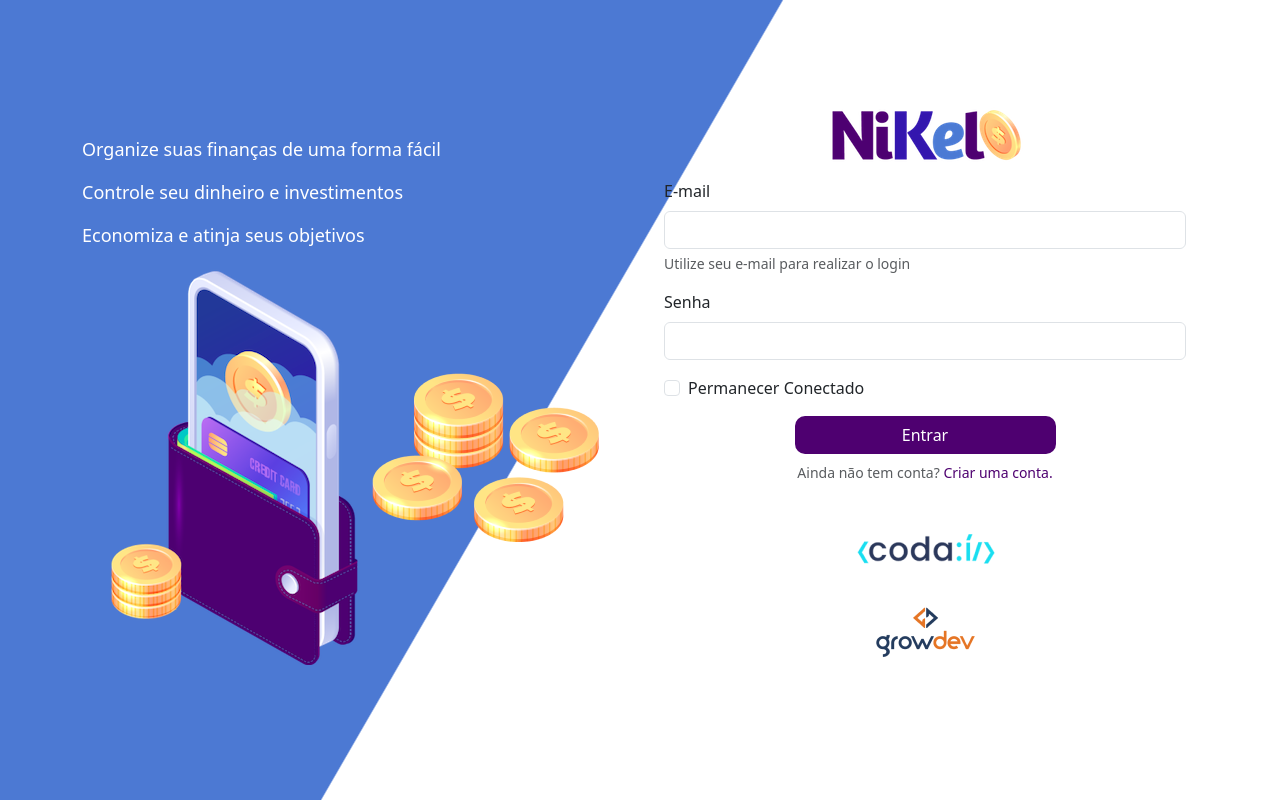
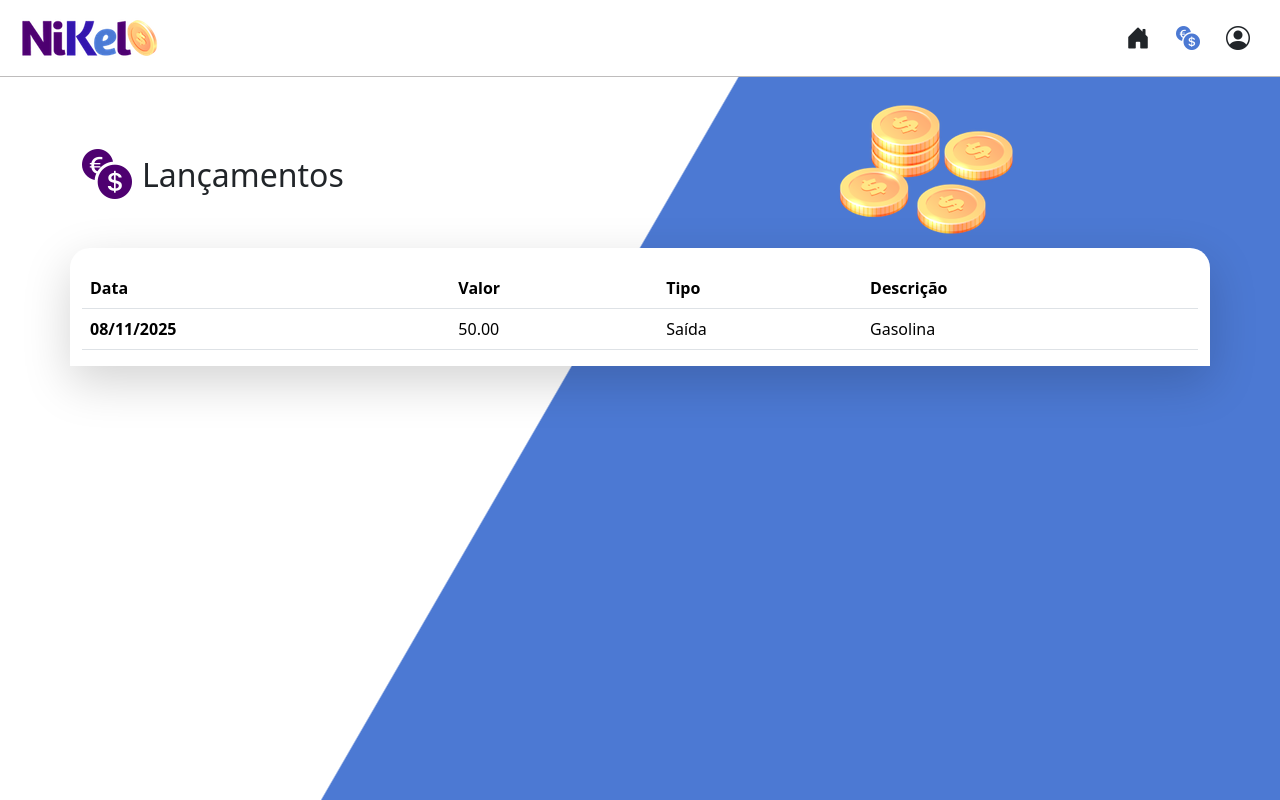
Before and after one commit to wesley-guilherme/nikel, a plain HTML site: page public/transactions.html in a window 1280 px wide. Drawn offline with nearby package versions, Linux system fonts and the light colour scheme.

Commit message:
Quarto Commit

```diff
--- a/public/css/styles.css
+++ b/public/css/styles.css
@@ -20,6 +20,12 @@ header {
     color: #4c79d3;
 }
 
+.icon-detail {
+    font-size: 50px;
+    margin-right: 10px;
+    vertical-align: middle;
+}
+
 .text-login {
     color: #ffffff;
     font-size: 18px;
@@ -39,7 +45,13 @@ header {
     margin: 0 25%;
 }
 
-.button-login:hover {
+.button-default {
+    border-radius: 10px;
+    background-color: #4e0070;
+    color: #ffffff;
+}
+
+.button-login:hover, .button-default:hover {
     background: #4c79d3;
     color: #ffffff;
 }
@@ -53,6 +65,8 @@ header {
     color: #4c79d3;
 }
 
-.form-text {
-
+.info {
+    background-color:#ffffff;
+    border-radius: 20px 20px 0px 0px;
+    padding: 20px 0px 0px 0px;
 }
--- a/public/transactions.html
+++ b/public/transactions.html
@@ -5,75 +5,83 @@
     <meta http-equiv="X-UA-Compatible" content="IE=edge">
     <meta name="viewport" content="width=device-width, initial-scale=1.0">
         <link href="https://cdn.jsdelivr.net/npm/bootstrap@5.3.8/dist/css/bootstrap.min.css" rel="stylesheet" integrity="sha384-sRIl4kxILFvY47J16cr9ZwB07vP4J8+LH7qKQnuqkuIAvNWLzeN8tE5YBujZqJLB" crossorigin="anonymous">
+        <link rel="stylesheet" href="https://cdn.jsdelivr.net/npm/bootstrap-icons@1.13.1/font/bootstrap-icons.min.css">
     <link rel="stylesheet" href="./css/styles.css">
-    <title>Nikel - Histórico</title>
+    <title>Nikel - Lançamentos</title>
 </head>
-<body id="login">
+<body id="app">
+    <header>
+        <nav class="navbar navbar-expand navbar-light bg-white">
+  <div class="container-fluid">
+    <a class="navbar-brand" href="#">
+        <img src="./assets/images/nikel-small-logo.png" alt="logo nikel" class="img-fluid" srcset="">
+    </a>
+    <button class="navbar-toggler" type="button" data-bs-toggle="collapse" data-bs-target="#navbarSupportedContent" aria-controls="navbarSupportedContent" aria-expanded="false" aria-label="Toggle navigation">
+      <span class="navbar-toggler-icon"></span>
+    </button>
+    <div class="collapse navbar-collapse justify-content-end" id="navbarSupportedContent">
+        <div class="d-flex">
+            <a href="home.html"><button class="btn" type="button"><i class="bi bi-house-door-fill fs-4"></i></button></i></a>
+            <a href="transactions.html"><button class="btn" type="button"><i class="bi bi-currency-exchange fs-4 color-secondary"></i></button></i></a>
+
+                <div class="dropdown">
+  <button class="btn" type="button" id="dropdownMenuButton1" data-bs-toggle="dropdown" aria-expanded="false">
+    <i class="bi bi-person-circle fs-4"></i>
+</button>
+    <ul class="dropdown-menu" aria-labeldby="dropdownMenuButton1">
+        <li><a class="dropdown-item active" href="#">Sair</a></li>
+    </ul>
+    </div>
+        </div>
+
+    </div>
+  </div>
+</nav>
+    </header>
     <main>
-        <div class="container">
-            <div class="row vh-100">
-                <div class="col d-flex justify-content-center my-5 flex-column">
-                    <div class="text-login">
-                        <p>Organize suas finanças de uma forma fácil</p>
-                         <p>Controle seu dinheiro e investimentos</p>
-                         <p>Economiza e atinja seus objetivos</p>
-                    </div>
+        <div class="container-lg">
+            <div class="row">
+                <div class="col d-flex mt-4 justify-content-start align-items-center">
+                    <i class="bi bi-currency-exchange color-primary icon-detail"></i>
+                    <span class="fs-2">Lançamentos</span>
+                </div>
+                <div class="col d-fle mt-4 justify-content-end">
                     <div class="text-center">
-                        <img src="./assets/images/pocket.png" alt="image pocket" class="img-fluid" srcset="">
-                        <img src="./assets/images/coins.png" alt="image coins d-none d-md-inline" class="img-fluid" srcset="">
+                        <img src="./assets/images/coins-small.png" alt="image coins" srcset="">
                     </div>
                 </div>
-                <div class="col d-flex justify-content-center my-5 flex-column">
+            </div>
+            <div class="row">
+                <div class="col-12 info shadow-lg">
                     <div class="container">
                         <div class="row">
                             <div class="col">
-                                <div class="text-center mb-3">
-                                    <img src="./assets/images/nikel-logo.png" alt=" logo nikel " class="img-fluid" srcset="">
-                                </div>
-                            </div>
-                        </div>
-                        <div class="rol">
-                            <div class="col">
-                                <form>
-  <div class="mb-3">
-    <label for="exampleInputEmail1" class="form-label">E-mail</label>
-    <input type="email" class="form-control" id="exampleInputEmail1" aria-describedby="emailHelp">
-    <div id="emailHelp" class="form-text">Utilize seu e-mail para realizar o login</div>
-  </div>
-  <div class="mb-3">
-    <label for="exampleInputPassword1" class="form-label">Senha</label>
-    <input type="password" class="form-control" id="exampleInputPassword1">
-  </div>
-  <div class="mb-3 form-check">
-    <input type="checkbox" class="form-check-input" id="exampleCheck1">
-    <label class="form-check-label" for="exampleCheck1">Permanecer Conectado</label>
-  </div>
-  <button type="submit" class="btn button-login">Entrar    </button>
-</form>
-                            </div>
-                        </div>
-                        <div class="rol">
-                            <div class="col">
-                                <p class="text-center mt-2 form-text">Ainda não tem conta? <span class="link-default">Criar uma conta.</span></p>
-                            </div>
-                        </div>
-                        <div class="rol">
-                            <div class="col">
-                                <div class="text-center mt-5">
-                                    <img src="./assets/images/codai-logo.png" alt="" srcset="">
-                                </div>
-                            </div>
-                        </div>
-                            <div class="col">
-                                <div class="text-center">
-                                    <img src="./assets/images/growdev-logo.png" alt="" srcset="">
-                                </div>
-                            </div>
+                                <table class="table">
+  <thead>
+    <tr>
+      <th scope="col">Data</th>
+      <th scope="col">Valor</th>
+      <th scope="col">Tipo</th>
+      <th scope="col">Descrição</th>
+    </tr>
+  </thead>
+  <tbody>
+    <tr>
+      <th scope="row">08/11/2025</th>
+      <td>50.00</td>
+      <td>Saída</td>
+      <td>Gasolina</td>
+    </tr>
+  </tbody>
+</table>
+                          </div>
                         </div>
                     </div>
                 </div>
             </div>
         </div>
     </main>
+
+        <script src="https://cdn.jsdelivr.net/npm/bootstrap@5.3.8/dist/js/bootstrap.bundle.min.js" integrity="sha384-FKyoEForCGlyvwx9Hj09JcYn3nv7wiPVlz7YYwJrWVcXK/BmnVDxM+D2scQbITxI" crossorigin="anonymous"></script>
 </body>
 </html>
```
Also changed, not shown: public/home.html (+40 -50 lines).
